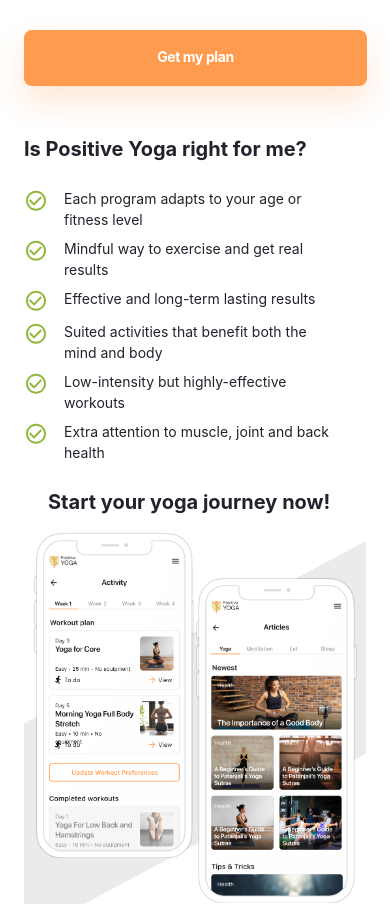
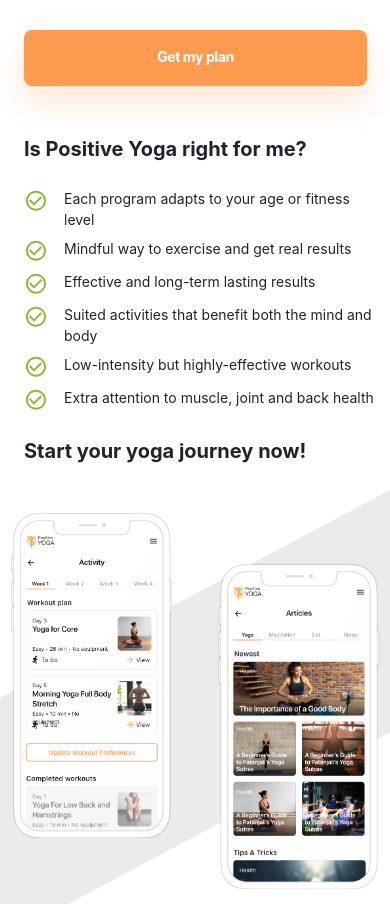
Before and after one commit to ViktorijaGlinskaja/positive-yoga, a React (Create React App) app in the folder client/: page / in a window 390 px wide. Shown: the part 2340-3244 px from the top of the page. Built offline with nearby package versions, Linux system fonts and the light colour scheme.

Commit message:
style: added breakpoints to action-section

```diff
--- a/client/src/pages/checkout-page/checkout-page-action-section.jsx
+++ b/client/src/pages/checkout-page/checkout-page-action-section.jsx
@@ -6,8 +6,18 @@ import CheckCircle from '../../components/assets/check-circle-green.svg';
 
 const StyledTypography = styled(Typography)(() => ({
     fontSize: '20px',
-    margin: '24px 0px',
+    margin: '24px 24px',
     fontWeight: 700,
+}));
+
+const StyledBox = styled(Box)(({theme}) => ({
+    margin: '40px 0px',
+    [theme.breakpoints.up('sm')]: {
+        display: 'flex',
+        flexDirection: 'row-reverse',
+        justifyContent: 'center',
+        gap: '24px',
+    },
 }));
 
 const ActionSection = () => {
@@ -20,19 +30,19 @@ const ActionSection = () => {
         'Extra attention to muscle, joint and back health'
     ]
     return (
-        <Box sx={{ margin: '40px 24px' }}>
+        <StyledBox>
+            <Box>
             <StyledTypography>
                 Is Positive Yoga right for me?
             </StyledTypography>
-            <Box>
                 {points.map((point, index) =>
-                    <div key={index} style={{ display: 'flex', marginBottom: '8px', alignItems: 'flex-start', width: '90%' }}>
+                    <div key={index} style={{ display: 'flex', margin: '8px 24px', alignItems: 'flex-start', width: '90%' }}>
                         <img alt='check' src={CheckCircle} />
                         <div style={{ fontSize: '14px', marginLeft: '16px' }}>{point}</div>
                     </div>)}
             </Box>
             <AppSection/>
-        </Box>
+        </StyledBox>
     )
 };
 
--- a/client/src/pages/checkout-page/checkout-page-app-section.jsx
+++ b/client/src/pages/checkout-page/checkout-page-app-section.jsx
@@ -22,9 +22,9 @@ const AppSection = () => {
                     <path d="M375 0L0 200V433L375 233V0Z" fill="#EBEBEB" />
                 </svg>
             </Box>
-            <Box>
-                <img style={{ position: 'absolute', left: '2.5%', top: '10%', height: '325.79px', width: '161.87px' }} alt="App" src={ActivityApp} />
-                <img style={{ position: 'absolute', right: '2.5%', top: '20%', height: '325.79px', width: '161.87px' }} alt="App" src={ArticleApp} />
+            <Box sx={{margin: '24px 0px'}}>
+                <img style={{ position: 'absolute', left: '2.5%', top: '15%', height: '325.79px', width: '161.87px' }} alt="App" src={ActivityApp} />
+                <img style={{ position: 'absolute', right: '2.5%', top: '25%', height: '325.79px', width: '161.87px' }} alt="App" src={ArticleApp} />
             </Box>
         </Box>
     )
```
